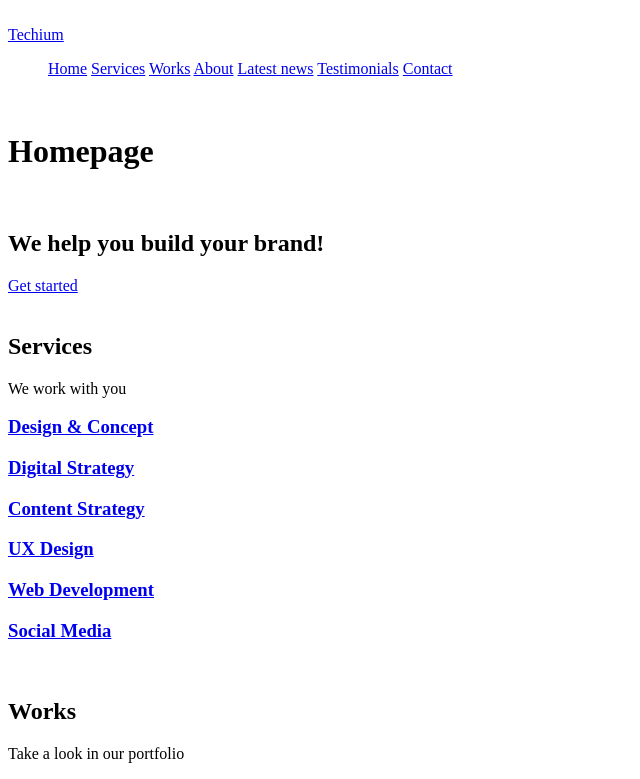
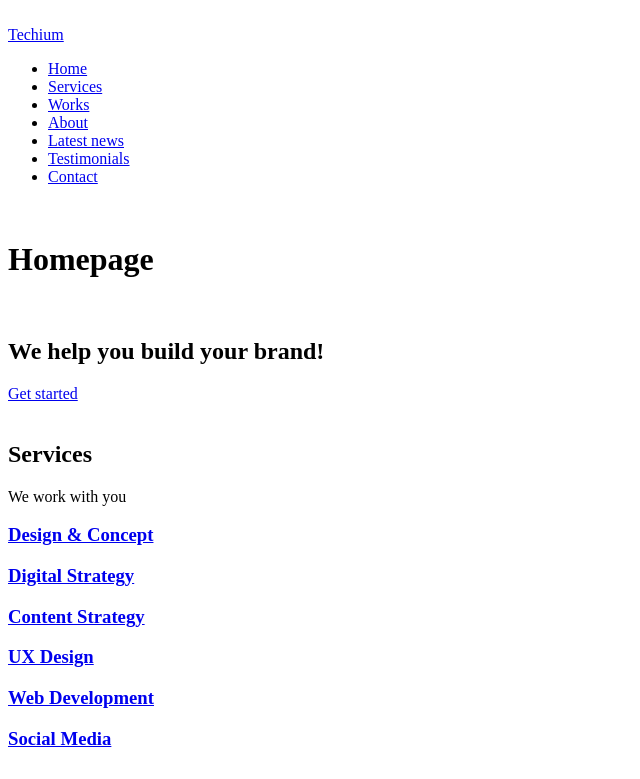
Before and after one commit to donaldrs01/atlas-web_front_end, a plain HTML site: page html_advanced/24-index.html in a window 1280 px wide. Shown: the top 779 px of the page, without its empty margins (0-640 px from the left). Drawn offline with Linux system fonts and the light colour scheme.

Commit message:
each list item needs <li> when making unordered list

```diff
--- a/html_advanced/24-index.html
+++ b/html_advanced/24-index.html
@@ -22,13 +22,13 @@
                 </div>
             <nav>
                 <ul>
-                <a href="/">Home</a>
-                <a href="#services">Services</a>
-                <a href="#works">Works</a>
-                <a href="#about">About</a>
-                <a href="#latest_news">Latest news</a>
-                <a href="#testimonials">Testimonials</a>
-                <a href="#contact">Contact</a>
+                <li><a href="/">Home</a></li>
+                <li><a href="#services">Services</a></li>
+                <li><a href="#works">Works</a></li>
+                <li><a href="#about">About</a></li>
+                <li><a href="#latest_news">Latest news</a></li>
+                <li><a href="#testimonials">Testimonials</a></li>
+                <li><a href="#contact">Contact</a></li>
                 </ul>
             </nav>
             </div>
@@ -246,9 +246,9 @@
         <footer>
             <div>
                 <ul>
-                    <a href="https://www.facebook.com/HolbertonSchool/">Facebook</a>
-                    <a href="https://twitter.com/holbertonschool">Twitter</a>
-                    <a href="https://www.instagram.com/holbertonschool/">Instagram</a>
+                    <li><a href="https://www.facebook.com/HolbertonSchool/">Facebook</a></li>
+                    <li><a href="https://twitter.com/holbertonschool">Twitter</a></li>
+                    <li><a href="https://www.instagram.com/holbertonschool/">Instagram</a></li>
                 </ul>
         </div>
         </footer>
```
